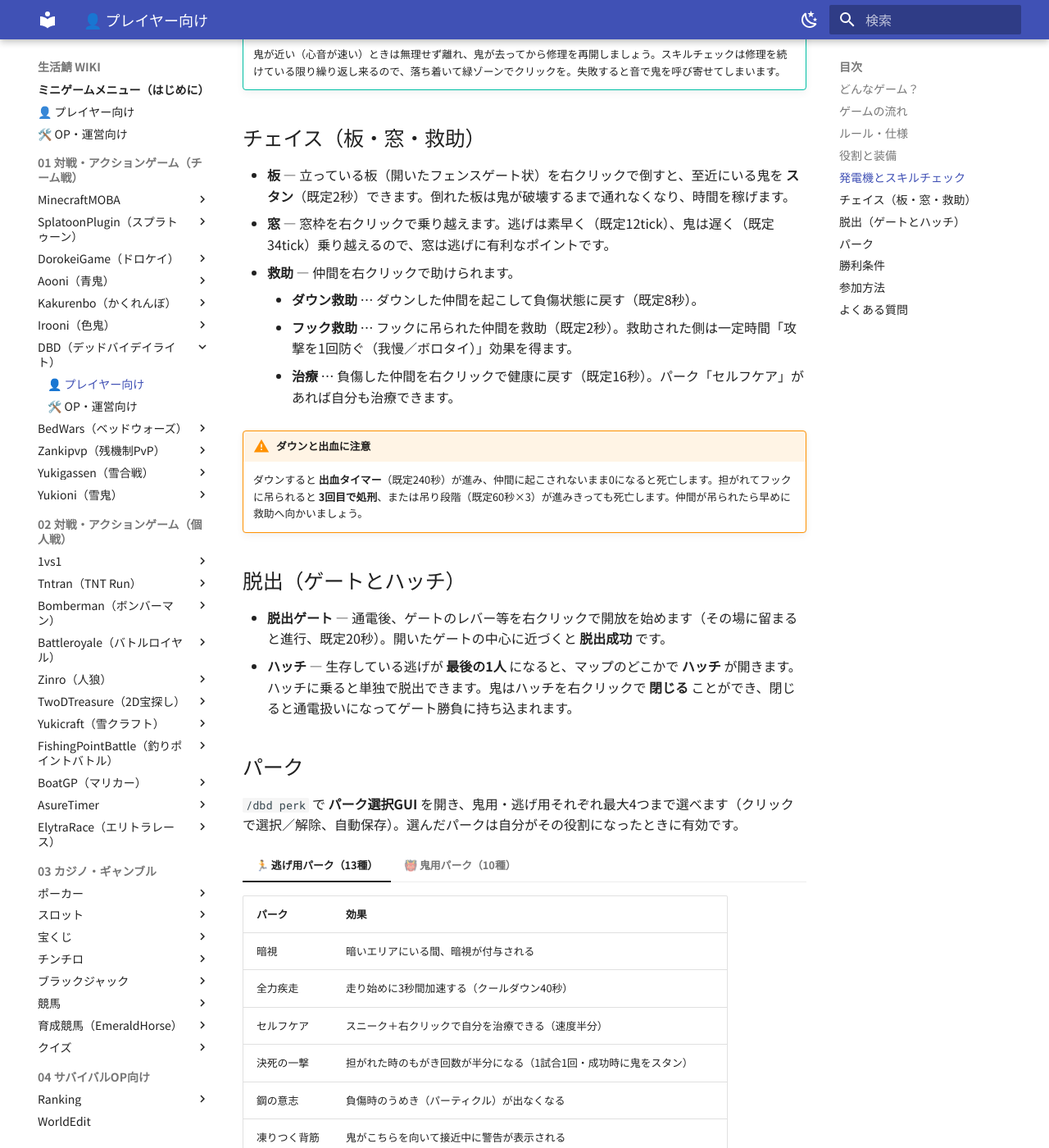
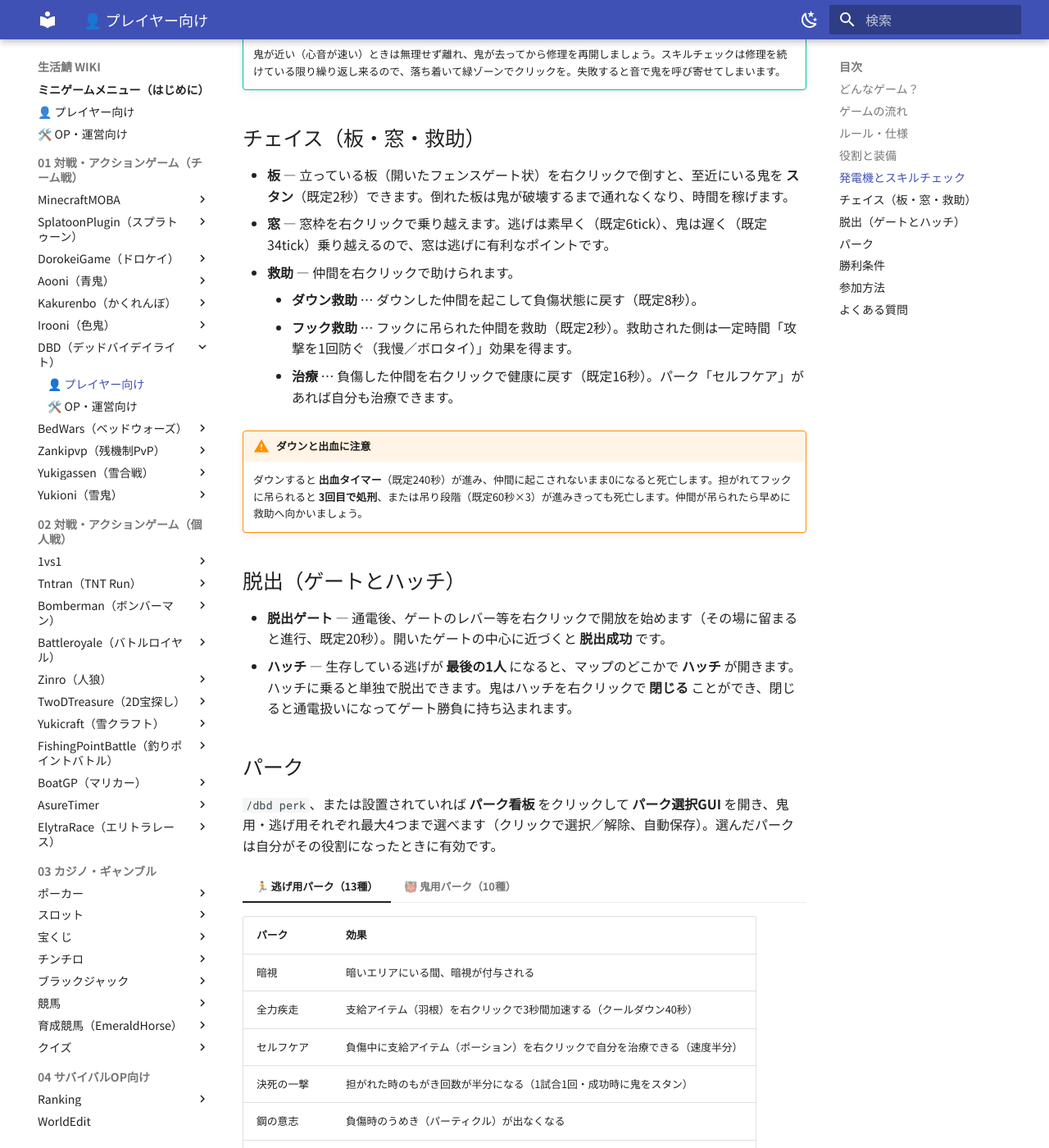
Before and after one commit to hennteko/seikatsu-wiki, an MkDocs documentation site: the page built from docs/minigames/dbd/player.md, in a window 1280 px wide and 1400 px high, scrolled down 3216 px. Shown: the whole window at 82% size. Built offline with MkDocs 1.6.1 and Material for MkDocs 9.7.7, drawn with Linux system fonts in a browser that asks for light colours.

Commit message:
docs: DBD v1.4.0・パーク発動方式/窓速度の変更を反映

```diff
--- a/docs/minigames/dbd/player.md
+++ b/docs/minigames/dbd/player.md
@@ -91,7 +91,7 @@
 ## チェイス（板・窓・救助）
 
 - **板** — 立っている板（開いたフェンスゲート状）を右クリックで倒すと、至近にいる鬼を **スタン**（既定2秒）できます。倒れた板は鬼が破壊するまで通れなくなり、時間を稼げます。
-- **窓** — 窓枠を右クリックで乗り越えます。逃げは素早く（既定12tick）、鬼は遅く（既定34tick）乗り越えるので、窓は逃げに有利なポイントです。
+- **窓** — 窓枠を右クリックで乗り越えます。逃げは素早く（既定6tick）、鬼は遅く（既定34tick）乗り越えるので、窓は逃げに有利なポイントです。
 - **救助** — 仲間を右クリックで助けられます。
     - **ダウン救助** … ダウンした仲間を起こして負傷状態に戻す（既定8秒）。
     - **フック救助** … フックに吊られた仲間を救助（既定2秒）。救助された側は一定時間「攻撃を1回防ぐ（我慢／ボロタイ）」効果を得ます。
@@ -107,15 +107,15 @@
 
 ## パーク
 
-`/dbd perk` で **パーク選択GUI** を開き、鬼用・逃げ用それぞれ最大4つまで選べます（クリックで選択／解除、自動保存）。選んだパークは自分がその役割になったときに有効です。
+`/dbd perk`、または設置されていれば **パーク看板** をクリックして **パーク選択GUI** を開き、鬼用・逃げ用それぞれ最大4つまで選べます（クリックで選択／解除、自動保存）。選んだパークは自分がその役割になったときに有効です。
 
 === "🏃 逃げ用パーク（13種）"
 
     | パーク | 効果 |
     |---|---|
     | 暗視 | 暗いエリアにいる間、暗視が付与される |
-    | 全力疾走 | 走り始めに3秒間加速する（クールダウン40秒） |
-    | セルフケア | スニーク＋右クリックで自分を治療できる（速度半分） |
+    | 全力疾走 | 支給アイテム（羽根）を右クリックで3秒間加速する（クールダウン40秒） |
+    | セルフケア | 負傷中に支給アイテム（ポーション）を右クリックで自分を治療できる（速度半分） |
     | 決死の一撃 | 担がれた時のもがき回数が半分になる（1試合1回・成功時に鬼をスタン） |
     | 鋼の意志 | 負傷時のうめき（パーティクル）が出なくなる |
     | 凍りつく背筋 | 鬼がこちらを向いて接近中に警告が表示される |
```
Also changed, not shown: docs/minigames/dbd/index.md (+2 -2 lines), docs/minigames/dbd/op.md (+9 -5 lines).
